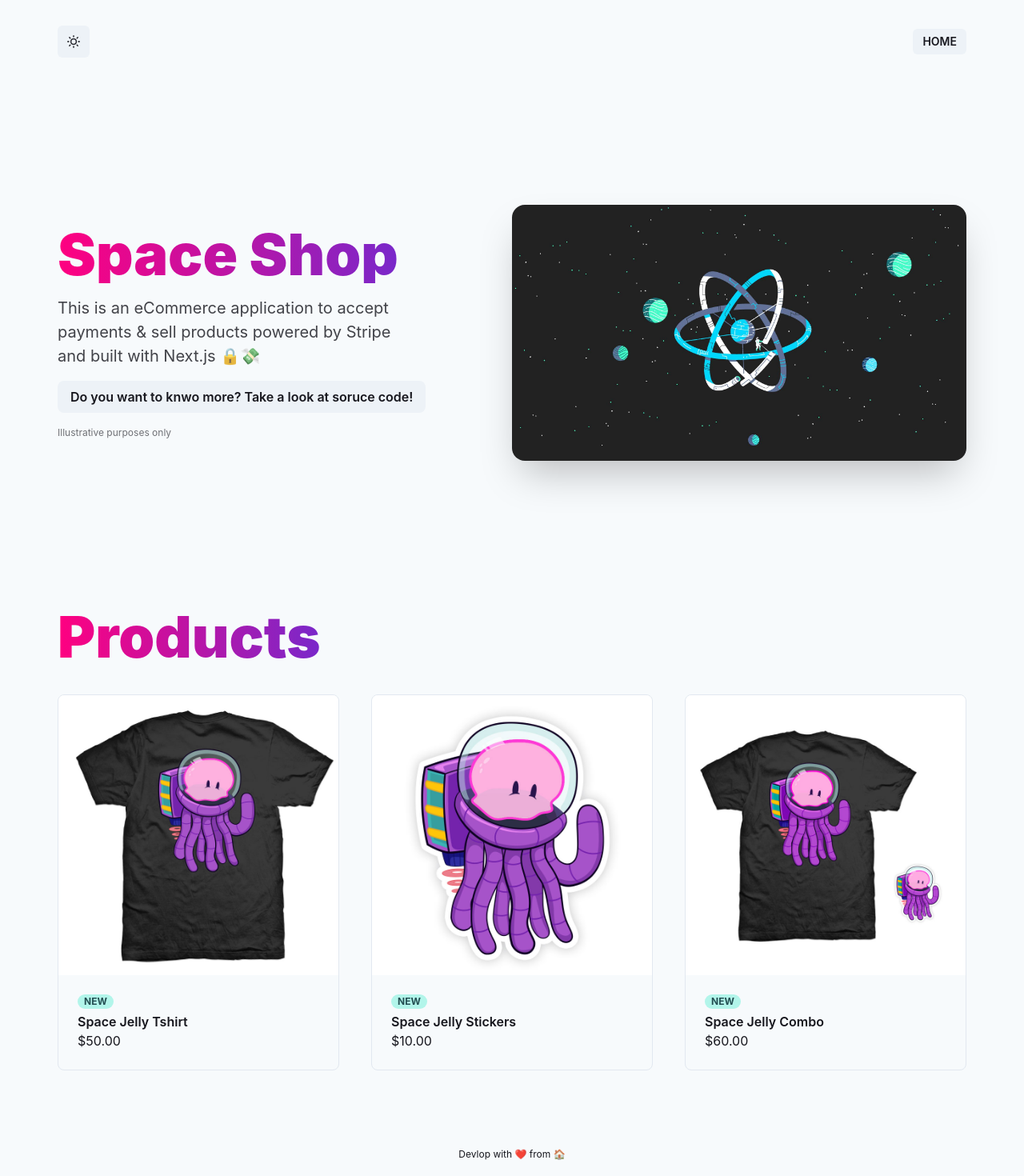
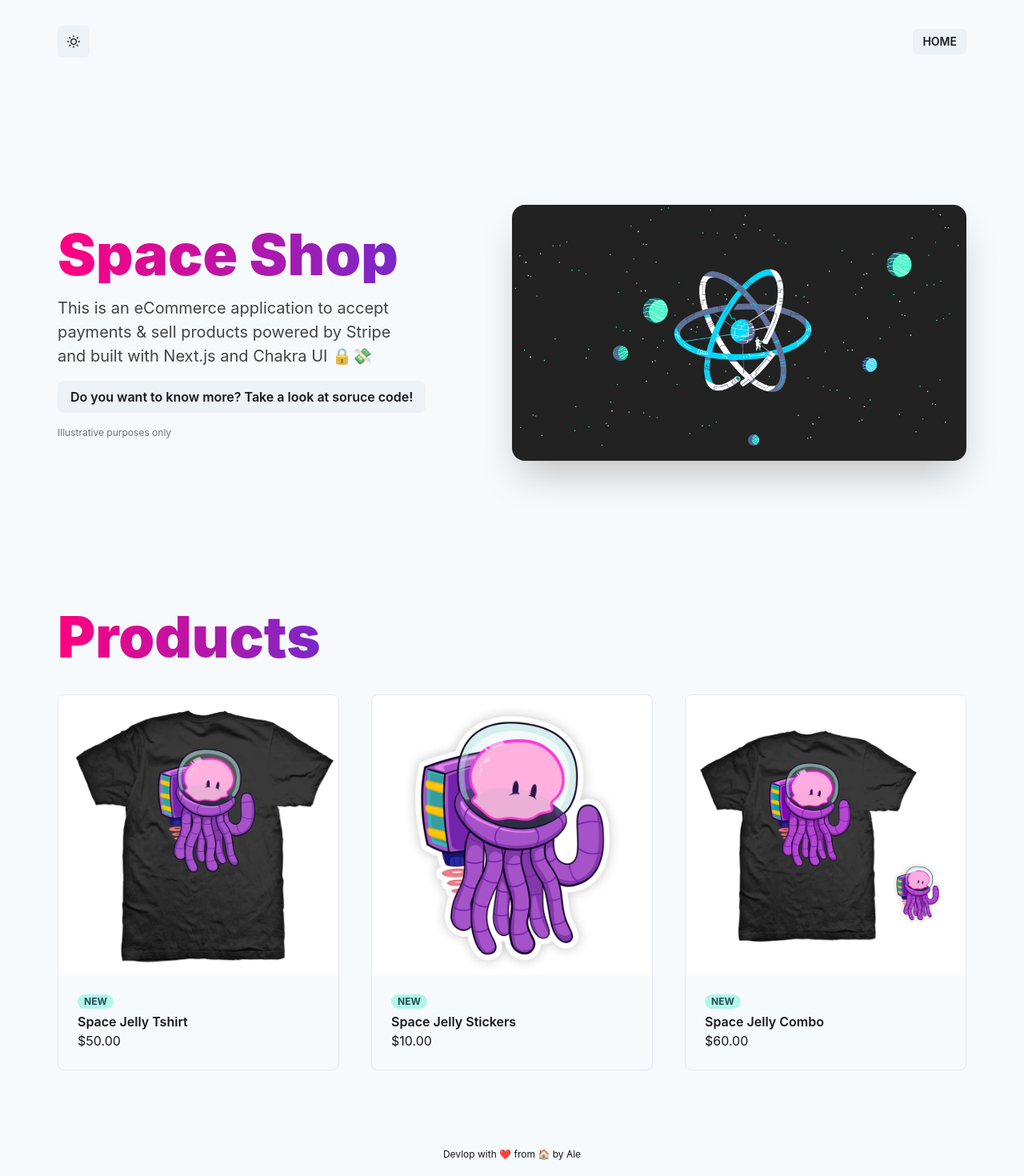
Before and after one commit to doninialessandro/next-eCommerce, a Next.js app: page / in a window 1280 px wide. Shown: the top 1470 px of the page at 80% size. Built offline with nearby package versions, Linux system fonts and the light colour scheme.

Commit message:
fix: minor fixes

```diff
--- a/src/components/sections/Footer.js
+++ b/src/components/sections/Footer.js
@@ -1,9 +1,14 @@
 /* eslint-disable jsx-a11y/accessible-emoji */
-import { Flex, Text } from '@chakra-ui/react'
+import { Flex, Text, Link } from '@chakra-ui/react'
 
 const Footer = () => (
   <Flex as="footer" py="2rem">
-    <Text fontSize="xs">Devlop with ❤️ from 🏠</Text>
+    <Text fontSize="xs">
+      Devlop with ❤️ from 🏠 by{' '}
+      <Link href="https://github.com/doninialessandro" isExternal>
+        Ale
+      </Link>
+    </Text>
   </Flex>
 )
 
--- a/src/pages/index.js
+++ b/src/pages/index.js
@@ -29,9 +29,9 @@ const Index = () => {
       <Main>
         <Hero
           title="Space Shop"
-          subtitle="This is an eCommerce application to accept payments & sell products powered by Stripe and built with Next.js 🔒💸"
+          subtitle="This is an eCommerce application to accept payments & sell products powered by Stripe and built with Next.js and Chakra UI 🔒💸"
           image="/images/wp4923981.jpg"
-          ctaText="Do you want to knwo more? Take a look at soruce code!"
+          ctaText="Do you want to know more? Take a look at soruce code!"
           ctaLink="https://github.com/doninialessandro/next-eCommerce"
           disclaimer="Illustrative purposes only"
         />
```
